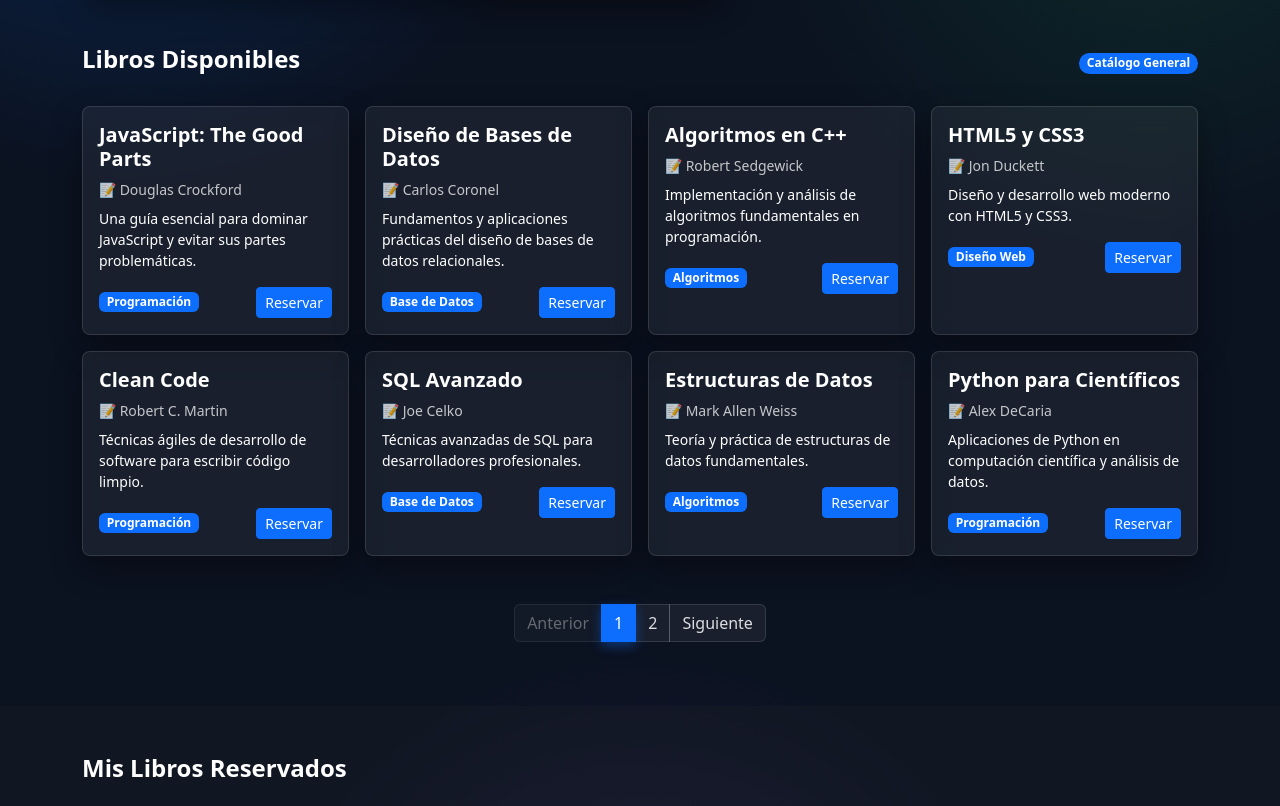
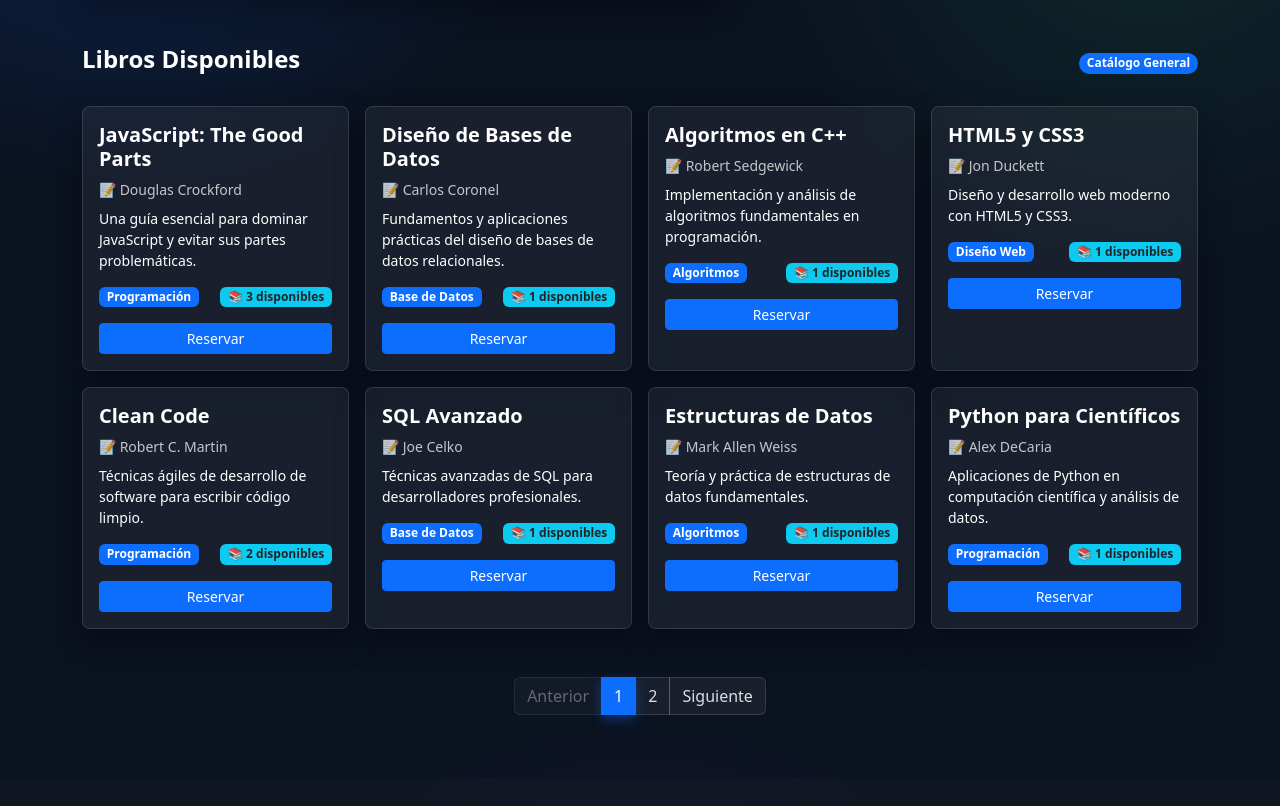
Before and after one commit to ProgramacionWeb27811/PRY_DIGITAL_LIBRARY, a website built with Vite: page index.html in a window 1280 px wide. Shown: the part 445-1251 px from the top of the page. Built offline with nearby package versions, Linux system fonts and the light colour scheme.

Commit message:
manejar multiples libros

```diff
--- a/public/js/cargar_elementos.js
+++ b/public/js/cargar_elementos.js
@@ -1,6 +1,7 @@
-// Datos de los libros
+// Datos de los libros (con libro_id para diferenciar copias)
 const libros = [
     {
+        libro_id: 'LIB001',
         titulo: 'JavaScript: The Good Parts',
         autor: 'Douglas Crockford',
         detalles: 'Una guía esencial para dominar JavaScript y evitar sus partes problemáticas.',
@@ -8,6 +9,23 @@
         disponible: true
     },
     {
+        libro_id: 'LIB001-2',
+        titulo: 'JavaScript: The Good Parts',
+        autor: 'Douglas Crockford',
+        detalles: 'Una guía esencial para dominar JavaScript y evitar sus partes problemáticas.',
+        categoria: 'Programación',
+        disponible: true
+    },
+    {
+        libro_id: 'LIB001-3',
+        titulo: 'JavaScript: The Good Parts',
+        autor: 'Douglas Crockford',
+        detalles: 'Una guía esencial para dominar JavaScript y evitar sus partes problemáticas.',
+        categoria: 'Programación',
+        disponible: true
+    },
+    {
+        libro_id: 'LIB002',
         titulo: 'Diseño de Bases de Datos',
         autor: 'Carlos Coronel',
         detalles: 'Fundamentos y aplicaciones prácticas del diseño de bases de datos relacionales.',
@@ -15,6 +33,7 @@
         disponible: true
     },
     {
+        libro_id: 'LIB003',
         titulo: 'Algoritmos en C++',
         autor: 'Robert Sedgewick',
         detalles: 'Implementación y análisis de algoritmos fundamentales en programación.',
@@ -22,6 +41,7 @@
         disponible: true
     },
     {
+        libro_id: 'LIB004',
         titulo: 'HTML5 y CSS3',
         autor: 'Jon Duckett',
         detalles: 'Diseño y desarrollo web moderno con HTML5 y CSS3.',
@@ -29,6 +49,7 @@
         disponible: true
     },
     {
+        libro_id: 'LIB005',
         titulo: 'Clean Code',
         autor: 'Robert C. Martin',
         detalles: 'Técnicas ágiles de desarrollo de software para escribir código limpio.',
@@ -36,6 +57,15 @@
         disponible: true
     },
     {
+        libro_id: 'LIB005-2',
+        titulo: 'Clean Code',
+        autor: 'Robert C. Martin',
+        detalles: 'Técnicas ágiles de desarrollo de software para escribir código limpio.',
+        categoria: 'Programación',
+        disponible: true
+    },
+    {
+        libro_id: 'LIB006',
         titulo: 'SQL Avanzado',
         autor: 'Joe Celko',
         detalles: 'Técnicas avanzadas de SQL para desarrolladores profesionales.',
@@ -43,6 +73,7 @@
         disponible: true
     },
     {
+        libro_id: 'LIB007',
         titulo: 'Estructuras de Datos',
         autor: 'Mark Allen Weiss',
         detalles: 'Teoría y práctica de estructuras de datos fundamentales.',
@@ -50,6 +81,7 @@
         disponible: true
     },
     {
+        libro_id: 'LIB008',
         titulo: 'Python para Científicos',
         autor: 'Alex DeCaria',
         detalles: 'Aplicaciones de Python en computación científica y análisis de datos.',
@@ -57,6 +89,7 @@
         disponible: true
     },
     {
+        libro_id: 'LIB009',
         titulo: 'Responsive Web Design',
         autor: 'Ethan Marcotte',
         detalles: 'Técnicas modernas para crear sitios web adaptativos y mobile-first.',
@@ -64,6 +97,7 @@
         disponible: true
     },
     {
+        libro_id: 'LIB010',
         titulo: 'MongoDB: The Definitive Guide',
         autor: 'Shannon Bradshaw',
         detalles: 'Guía completa sobre bases de datos NoSQL con MongoDB.',
@@ -71,6 +105,7 @@
         disponible: true
     },
     {
+        libro_id: 'LIB011',
         titulo: 'Introduction to Algorithms',
         autor: 'Thomas H. Cormen',
         detalles: 'Referencia académica sobre algoritmos clásicos y su complejidad.',
@@ -78,6 +113,7 @@
         disponible: true
     },
     {
+        libro_id: 'LIB012',
         titulo: 'Vue.js 3 Guide',
         autor: 'Evan You',
         detalles: 'Desarrollo de aplicaciones web interactivas con Vue.js.',
@@ -85,6 +121,7 @@
         disponible: true
     },
     {
+        libro_id: 'LIB013',
         titulo: 'Diseño UX/UI Moderno',
         autor: 'Steve Krug',
         detalles: 'Principios de usabilidad y diseño de interfaces de usuario.',
@@ -92,6 +129,7 @@
         disponible: true
     },
     {
+        libro_id: 'LIB014',
         titulo: 'Administración de Servidores Linux',
         autor: 'Evi Nemeth',
         detalles: 'Gestión profesional de servidores Linux en entornos empresariales.',
@@ -99,6 +137,7 @@
         disponible: true
     },
     {
+        libro_id: 'LIB015',
         titulo: 'Data Science con Python',
         autor: 'Jake VanderPlas',
         detalles: 'Análisis y visualización de datos usando Python y librerías especializadas.',
@@ -109,6 +148,42 @@
 
 // Datos de las categorías
 const categorias = ['Programación', 'Base de Datos', 'Algoritmos', 'Diseño Web'];
+
+// Función para agrupar libros por sus atributos principales
+// Agrupa libros con el mismo título, autor, categoría y detalles
+function agruparLibros(listaLibros) {
+    const libroAgrupados = {};
+
+    listaLibros.forEach(libro => {
+        // Crear una clave única basada en los atributos principales
+        const clave = `${libro.titulo}|${libro.autor}|${libro.categoria}|${libro.detalles}`;
+
+        if (!libroAgrupados[clave]) {
+            libroAgrupados[clave] = {
+                titulo: libro.titulo,
+                autor: libro.autor,
+                detalles: libro.detalles,
+                categoria: libro.categoria,
+                copias: [],
+                cantidadDisponible: 0
+            };
+        }
+
+        // Agregar la copia con su libro_id
+        libroAgrupados[clave].copias.push({
+            libro_id: libro.libro_id,
+            disponible: libro.disponible
+        });
+
+        // Contar disponibles
+        if (libro.disponible) {
+            libroAgrupados[clave].cantidadDisponible++;
+        }
+    });
+
+    // Convertir a array
+    return Object.values(libroAgrupados);
+}
 
 // Función para cargar categorías en el select
 function cargarSelect() {
@@ -125,7 +200,7 @@
 // Variables de paginación
 let paginaActual = 1;
 const librosXPagina = 8;
-let librosActuales = [...libros]; // Para almacenar libros filtrados
+let librosActuales = []; // Para almacenar libros filtrados (agrupados)
 
 // Función para cargar libros como cards
 function cargarCards(pagina = 1) {
@@ -143,19 +218,26 @@
         return;
     }
 
-    librosPagina.forEach(libro => {
+    librosPagina.forEach((libro, index) => {
         const col = document.createElement('div');
         col.className = 'col-md-6 col-lg-3';
+
+        const hayDisponibles = libro.cantidadDisponible > 0;
+        const botonDeshabilitado = hayDisponibles ? '' : 'disabled';
+        const claseBotón = hayDisponibles ? 'btn-primary' : 'btn-secondary';
 
         col.innerHTML = `
             <div class="glass rounded-3 p-3 h-100 shadow-soft">
                 <h5 class="fw-bold mb-2">${libro.titulo}</h5>
                 <p class="text-soft small mb-2">📝 ${libro.autor}</p>
                 <p class="small mb-3">${libro.detalles}</p>
-                <div class="d-flex justify-content-between align-items-center">
+                <div class="d-flex justify-content-between align-items-center mb-3">
                     <span class="badge bg-primary">${libro.categoria}</span>
-                    <button class="btn btn-sm btn-primary">Reservar</button>
+                    <span class="badge bg-info text-dark">📚 ${libro.cantidadDisponible} disponibles</span>
                 </div>
+                <button class="btn btn-sm ${claseBotón} w-100" ${botonDeshabilitado}>
+                    ${hayDisponibles ? 'Reservar' : 'Sin disponibles'}
+                </button>
             </div>
         `;
 
@@ -168,7 +250,8 @@
 
 // Función para cargar libros con filtro (desde controlador.js)
 function cargarCardsConFiltro(librosFiltrados, pagina = 1) {
-    librosActuales = [...librosFiltrados];
+    // Agrupar los libros filtrados
+    librosActuales = agruparLibros(librosFiltrados);
     paginaActual = 1;
     cargarCards(pagina);
 }
@@ -225,5 +308,6 @@
 // Cargar elementos al documento
 document.addEventListener('DOMContentLoaded', function() {
     cargarSelect();
+    librosActuales = agruparLibros(libros);  // Agrupar los libros iniciales
     cargarCards();
 });
--- a/public/js/controlador.js
+++ b/public/js/controlador.js
@@ -1,5 +1,3 @@
-// const DB_URL = 'https://fdlrjsqrqtnpbgsjgohn.supabase.co/rest/v1/';
-
 const txtBuscar = document.getElementById("txtBuscar");
 const selectCategoria = document.getElementById("selectCategoria");
 const gridLibros = document.getElementById("gridLibros");
--- a/public/js/limpiar_campos.js
+++ b/public/js/limpiar_campos.js
@@ -16,7 +16,7 @@
     // Establecer nuevo timeout de 3 segundos
     delayTime = setTimeout(() => {
         paginaActual = 1;
-        librosActuales = [...libros]; // Reiniciar a todos los libros
+        librosActuales = agruparLibros(libros); // Reiniciar a todos los libros agrupados
         cargarCards(1);
         txtBuscar.focus();
     }, 3000);
```
